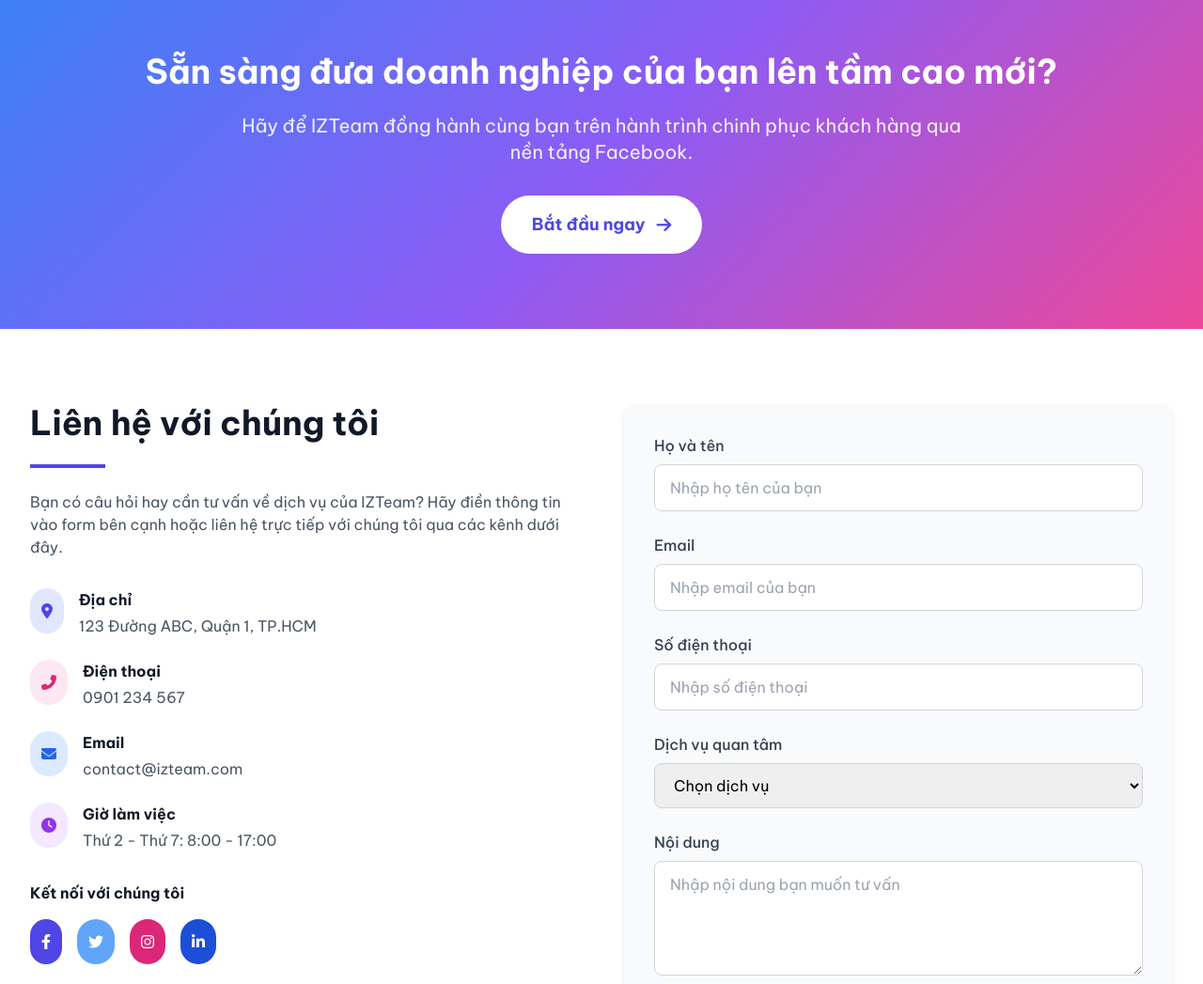
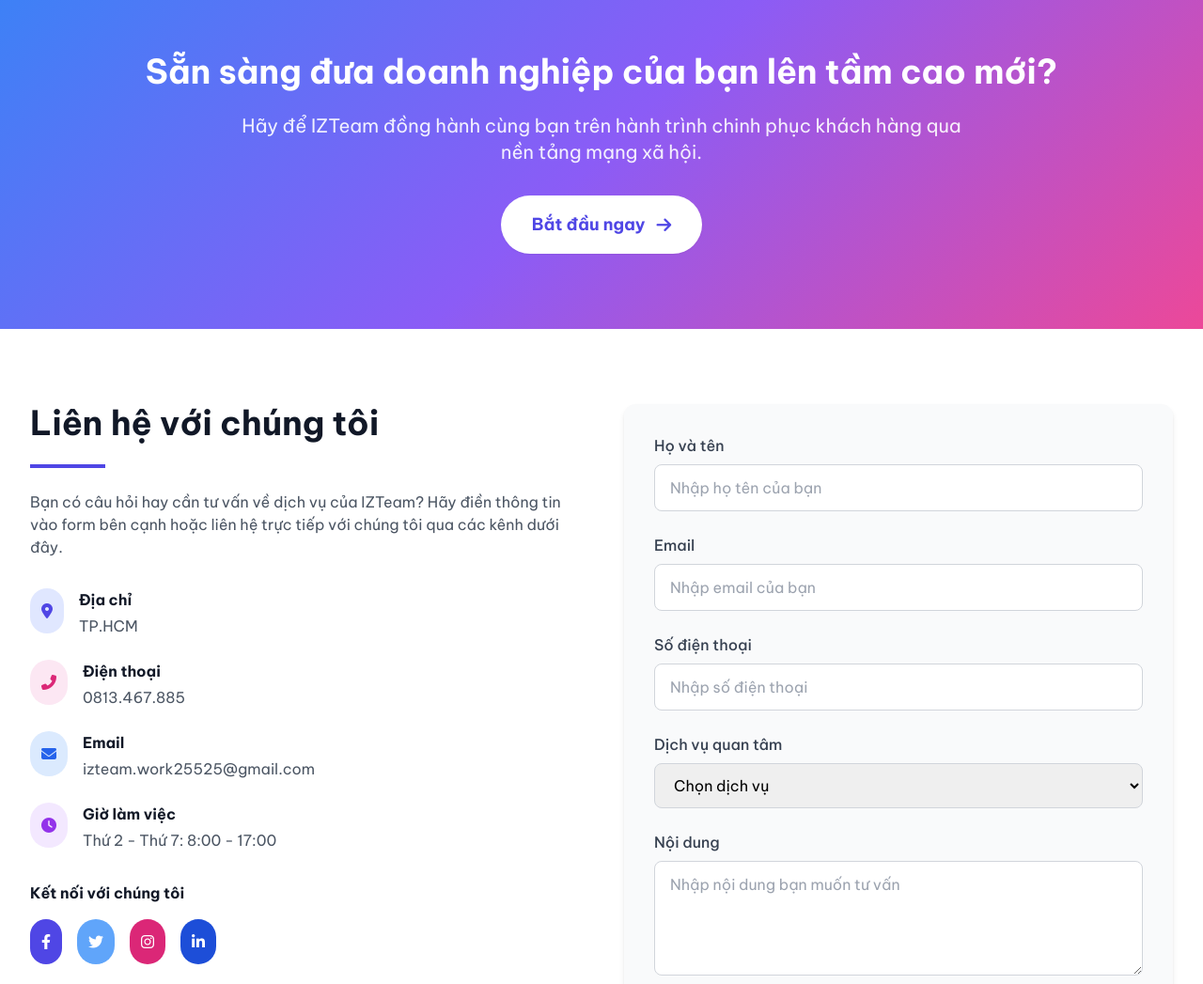
Before and after one commit to Izteam-web/profile, a plain HTML site: page index.html in a window 1280 px wide. Shown: the part 3800-4847 px from the top of the page at 94% size. Drawn offline with nearby package versions, Linux system fonts and the light colour scheme.

Commit message:
Add files via upload

```diff
--- a/index.html
+++ b/index.html
@@ -506,7 +506,7 @@
         <div class="max-w-7xl mx-auto px-4 sm:px-6 lg:px-8 text-center">
             <h2 class="text-3xl md:text-4xl font-bold text-white mb-6">Sẵn sàng đưa doanh nghiệp của bạn lên tầm cao mới?</h2>
             <p class="text-xl text-white opacity-90 mb-8 max-w-3xl mx-auto">
-                Hãy để IZTeam đồng hành cùng bạn trên hành trình chinh phục khách hàng qua nền tảng Facebook.
+                Hãy để IZTeam đồng hành cùng bạn trên hành trình chinh phục khách hàng qua nền tảng mạng xã hội.
             </p>
             <a href="#contact" class="inline-flex items-center px-8 py-4 border border-transparent text-lg font-bold rounded-full shadow-sm text-indigo-600 bg-white hover:bg-gray-100 transition duration-300">
                 Bắt đầu ngay
@@ -533,7 +533,7 @@
                             </div>
                             <div>
                                 <h4 class="font-bold text-gray-900 mb-1">Địa chỉ</h4>
-                                <p class="text-gray-600">123 Đường ABC, Quận 1, TP.HCM</p>
+                                <p class="text-gray-600">TP.HCM</p>
                             </div>
                         </div>
 
@@ -543,7 +543,7 @@
                             </div>
                             <div>
                                 <h4 class="font-bold text-gray-900 mb-1">Điện thoại</h4>
-                                <p class="text-gray-600">0901 234 567</p>
+                                <p class="text-gray-600">0813.467.885</p>
                             </div>
                         </div>
 
@@ -553,7 +553,7 @@
                             </div>
                             <div>
                                 <h4 class="font-bold text-gray-900 mb-1">Email</h4>
-                                <p class="text-gray-600">contact@izteam.com</p>
+                                <p class="text-gray-600">izteam.work25525@gmail.com</p>
                             </div>
                         </div>
 
@@ -670,7 +670,7 @@
             </div>
             <div class="border-t border-gray-800 mt-12 pt-8 flex flex-col md:flex-row justify-between items-center">
                 <p class="text-gray-400 text-sm mb-4 md:mb-0">
-                    &copy; 2023 IZTeam. Tất cả quyền được bảo lưu.
+                    &copy; 2025 IZTeam. Tất cả quyền được bảo lưu.
                 </p>
                 <div class="flex space-x-6">
                     <a href="#" class="text-gray-400 hover:text-white transition duration-300">
```
